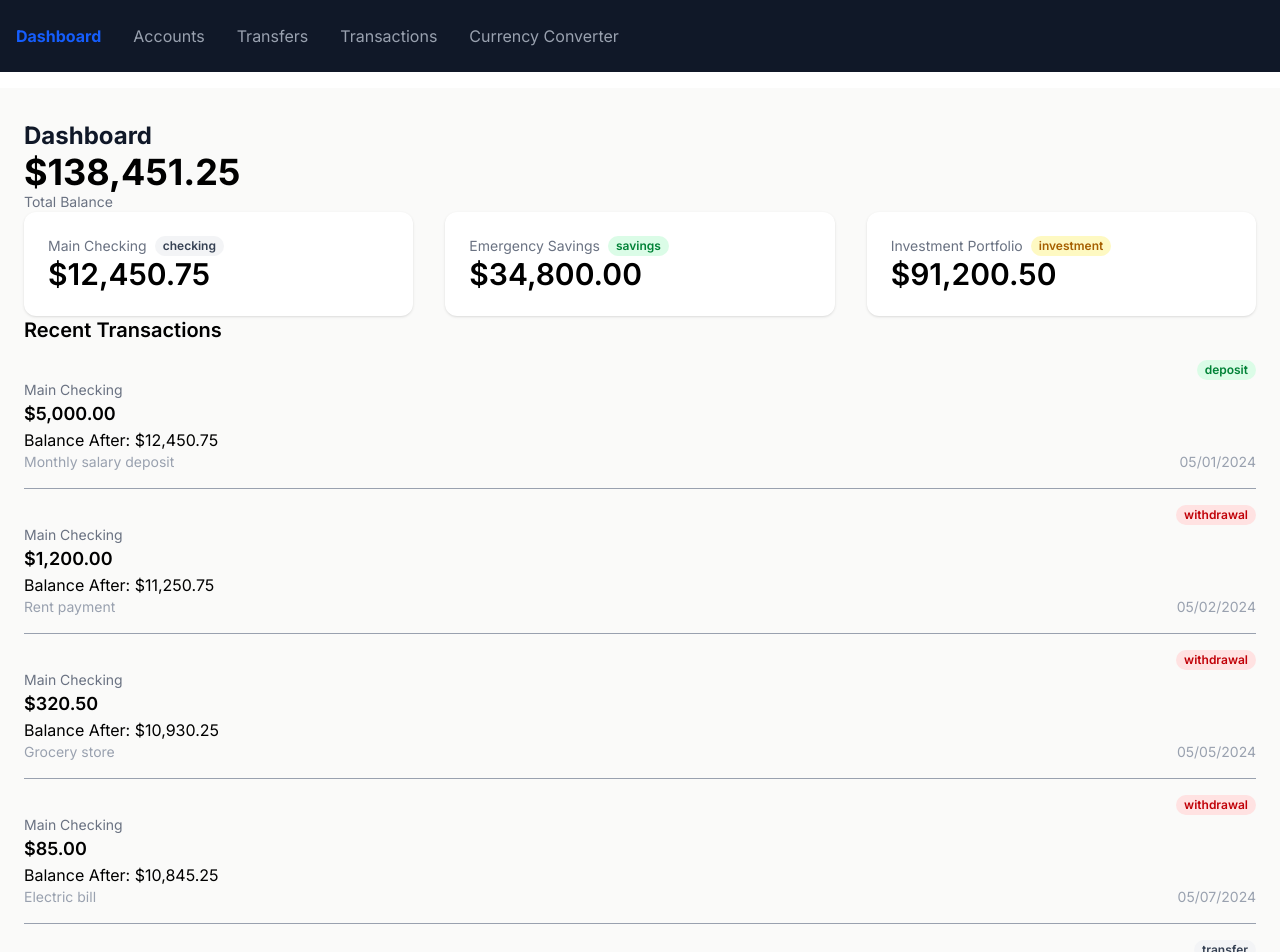
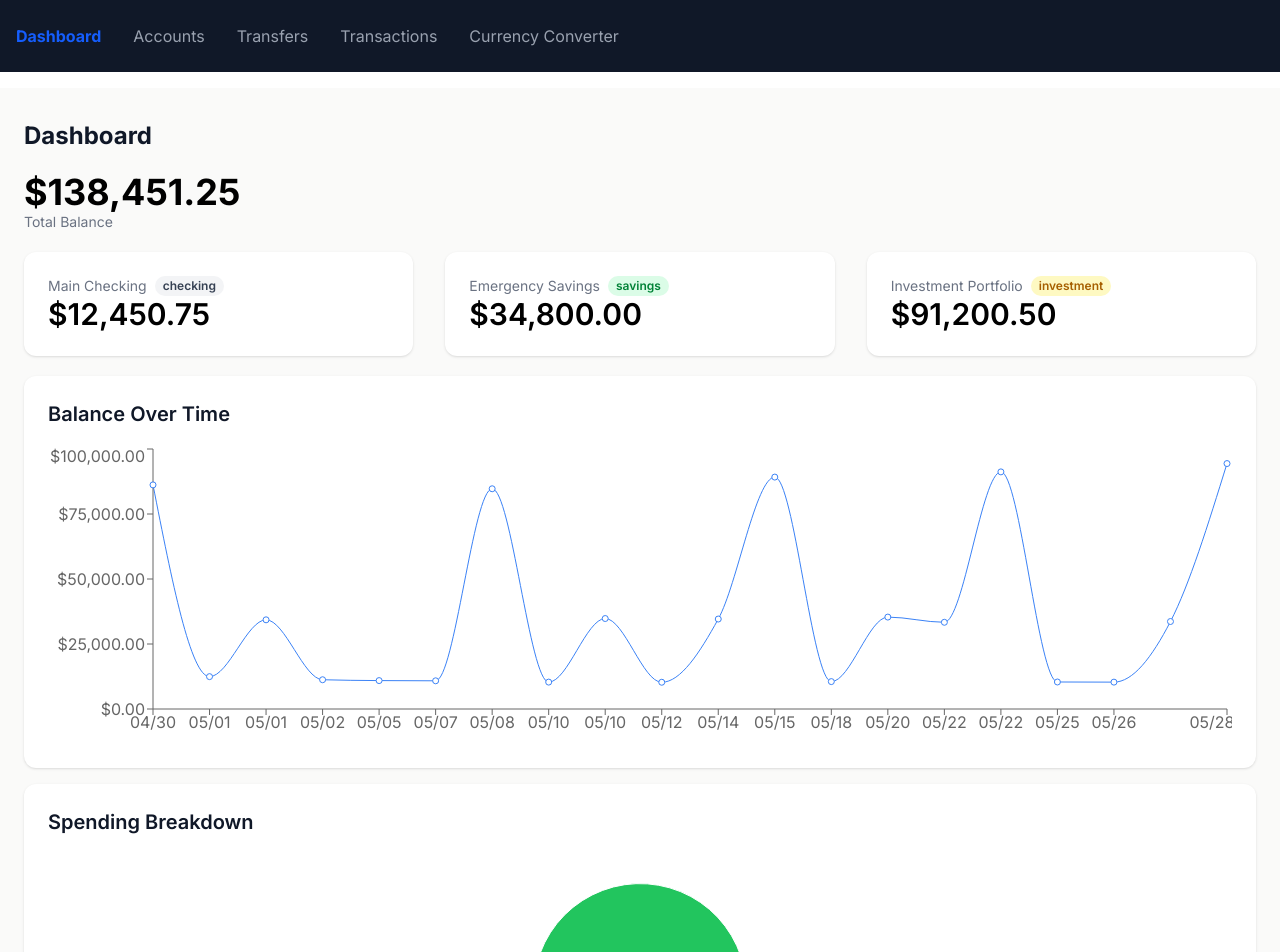
Before and after one commit to seif32/bank-dashboard, a React (Vite) app: page /dashboard in a window 1280 px wide. Shown: the top 952 px of the page. Built offline with nearby package versions, Linux system fonts and the light colour scheme; sample sign-in values are in the browser's storage.

Commit message:
fix(pages): fix layout spacing

```diff
--- a/src/pages/DashboardPage.tsx
+++ b/src/pages/DashboardPage.tsx
@@ -4,6 +4,7 @@ import { RecentTransactions } from "../features/transactions";
 import { mockAccounts, mockTransactions } from "../services/mockData";
 import { formatCurrency } from "../utils";
 import { PageWrapper } from "../components/ui";
+import { BalanceChart, SpendingChart } from "../features/charts";
 
 export default function DashboardPage() {
   const totalBalance = useMemo(() => {
@@ -14,6 +15,7 @@ export default function DashboardPage() {
 
   return (
     <PageWrapper>
+      <div className="space-y-5">
         <h1 className="text-2xl font-bold text-gray-900">Dashboard</h1>
         <div>
           <span className="text-4xl font-bold">
@@ -26,10 +28,15 @@ export default function DashboardPage() {
             <AccountSummaryCard account={account} key={account.id} />
           ))}
         </div>
+        <div className="space-y-4 ">
+          <BalanceChart transactions={mockTransactions} />
+          <SpendingChart transactions={mockTransactions} />
+        </div>
         <RecentTransactions
           accounts={mockAccounts}
           transactions={mockTransactions}
         />
+      </div>
     </PageWrapper>
   );
 }
--- a/src/router/index.tsx
+++ b/src/router/index.tsx
@@ -8,6 +8,7 @@ import {
 } from "../pages";
 import AppLayout from "../components/AppLayout";
 import TransfersPage from "../pages/TransfersPage";
+import TransactionsPage from "../pages/TransactionsPage";
 
 const router = createBrowserRouter([
   {
@@ -24,7 +25,7 @@ const router = createBrowserRouter([
           { path: "/accounts", element: <AccountsPage /> },
           { path: "/accounts/:id", element: <AccountDetailPage /> },
           { path: "/currency", element: <CurrencyPage /> },
-          { path: "/transactions", element: <h1>transactions</h1> },
+          { path: "/transactions", element: <TransactionsPage /> },
           { path: "/transfers", element: <TransfersPage /> },
           { path: "/settings", element: <h1>settings</h1> },
           { path: "/notifications", element: <h1>notifications</h1> },
```
Lines whose indentation alone changed are shown as unchanged.
